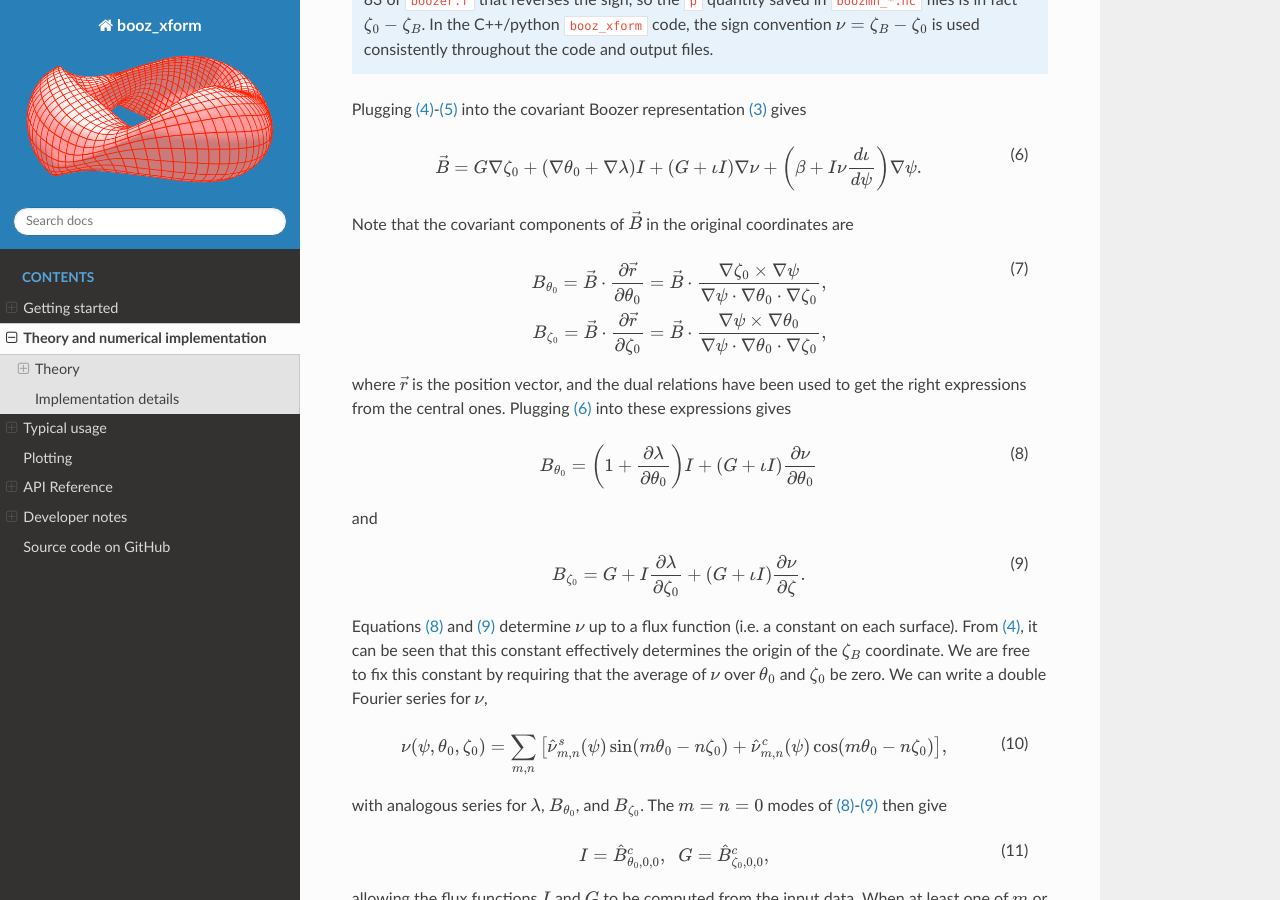
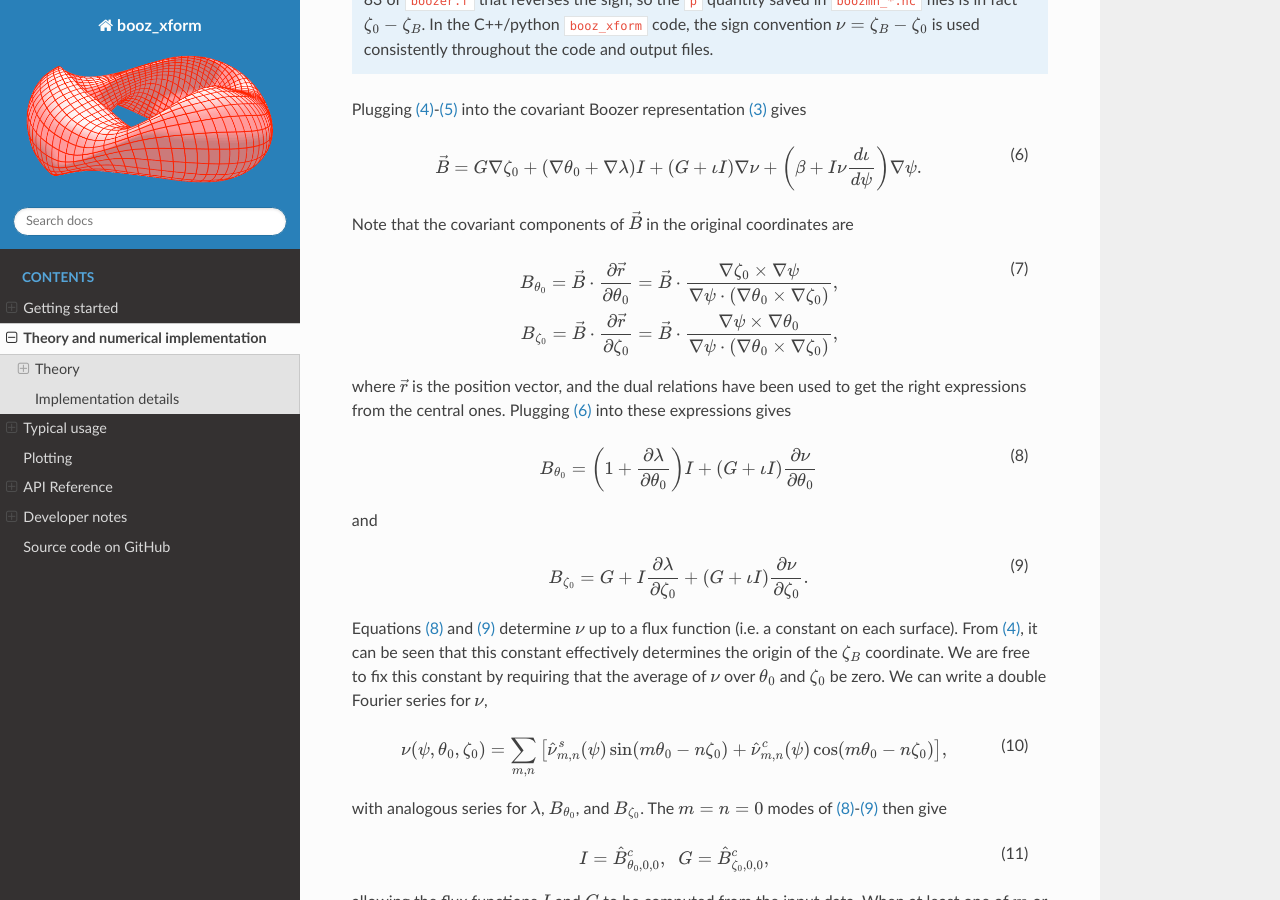
Before and after one commit to hiddenSymmetries/booz_xform, a Sphinx documentation site: the page built from docs/source/theory.rst, in a window 1280 px wide and 900 px high, scrolled down 1145 px. Built offline with Sphinx 7.4.7 and the Read the Docs theme 3.1.0, drawn with Linux system fonts in a browser that asks for light colours.

Commit message:
Fix typos in docs.
- Tripple product in the covariant B components

- Boozer zeta changed to VMEC zeta_0 in (9)

```diff
--- a/docs/source/theory.rst
+++ b/docs/source/theory.rst
@@ -82,10 +82,10 @@ Note that the covariant components of :math:`\vec{B}` in the original coordinate
    :label: covar_components
 
    B_{\theta_0} = \vec{B} \cdot \frac{\partial\vec{r}}{\partial\theta_0}
-   = \vec{B}\cdot\frac{\nabla\zeta_0\times\nabla\psi}{\nabla\psi\cdot\nabla\theta_0\cdot\nabla\zeta_0}, \\
+   = \vec{B}\cdot\frac{\nabla\zeta_0\times\nabla\psi}{\nabla\psi\cdot(\nabla\theta_0\times\nabla\zeta_0)}, \\
 
    B_{\zeta_0} = \vec{B} \cdot \frac{\partial\vec{r}}{\partial\zeta_0}
-   = \vec{B}\cdot\frac{\nabla\psi\times\nabla\theta_0}{\nabla\psi\cdot\nabla\theta_0\cdot\nabla\zeta_0},
+   = \vec{B}\cdot\frac{\nabla\psi\times\nabla\theta_0}{\nabla\psi\cdot(\nabla\theta_0\times\nabla\zeta_0)},
 
 where :math:`\vec{r}` is the position vector, and the dual relations have been used to get the
 right expressions from the central ones. Plugging :eq:`B_intermediate` into these expressions gives
@@ -102,7 +102,7 @@ and
    :label: find_nu2
 
    B_{\zeta_0} = G + I \frac{\partial\lambda}{\partial\zeta_0}
-   + (G + \iota I) \frac{\partial\nu}{\partial\zeta}.
+   + (G + \iota I) \frac{\partial\nu}{\partial\zeta_0}.
 
 Equations :eq:`find_nu1` and :eq:`find_nu2` determine :math:`\nu` up to a flux function (i.e. a constant on each surface).
 From :eq:`angle_diff`, it can be seen that this constant effectively determines the origin of the :math:`\zeta_B` coordinate.
```
